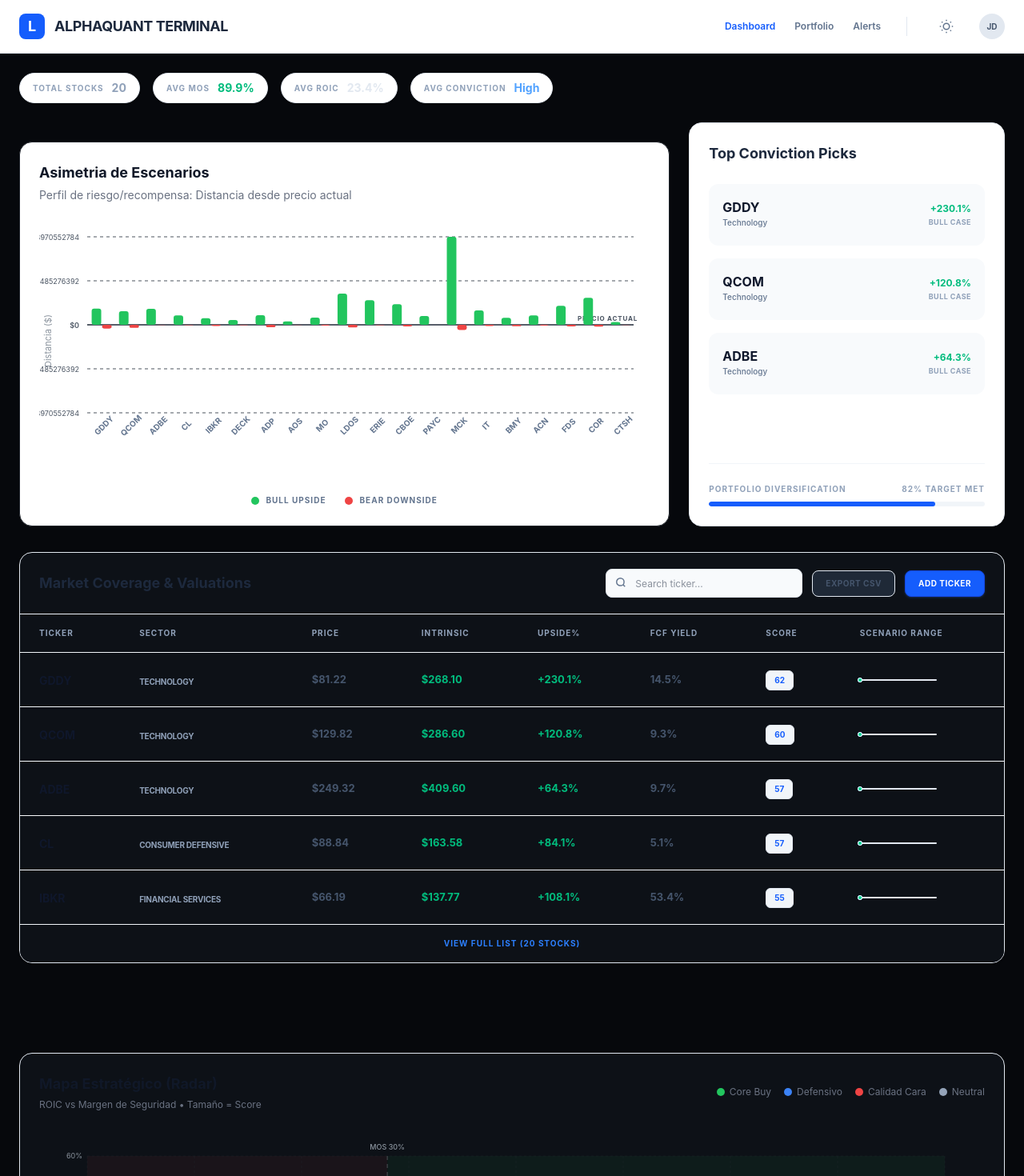
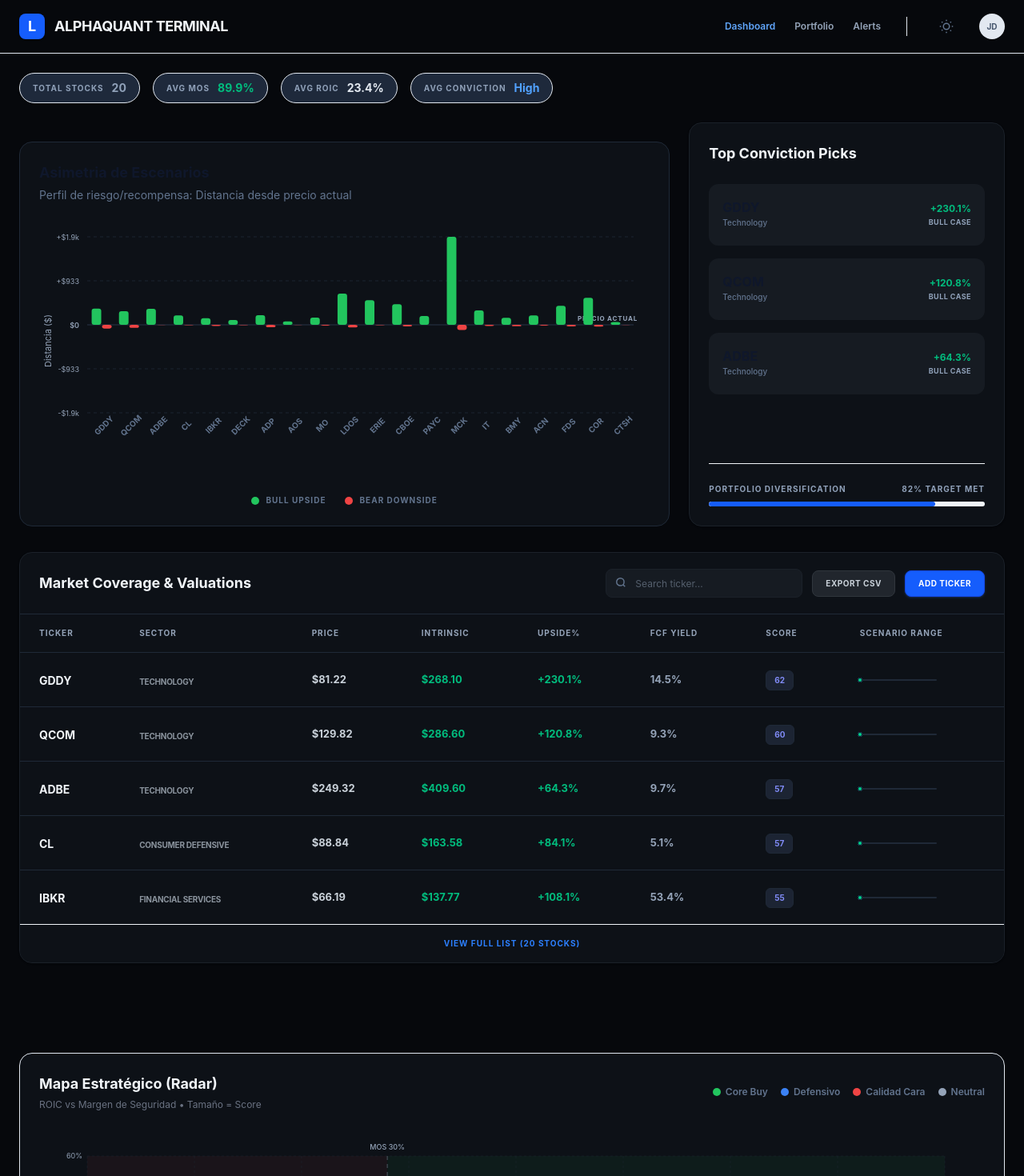
Before and after one commit to reoxb/lumui, a React (Vite) app: page / in a window 1280 px wide. Shown: the top 1470 px of the page at 80% size. Built offline with nearby package versions, Linux system fonts and the light colour scheme.

Commit message:
Funciona bien light and dark

```diff
--- a/src/index.css
+++ b/src/index.css
@@ -18,6 +18,6 @@
   --app-bg: #06080C;
   --surface: #0D1117;
   --border: #1B2129;
-  --chart-grid: #21262D;
-  --chart-text: #8B949E;
+  --chart-grid: #1F2937;
+  --chart-text: #94A3B8;
 }
--- a/src/valuation-dashboard.tsx
+++ b/src/valuation-dashboard.tsx
@@ -89,11 +89,12 @@
   const zeroY = yScale(0);
 
   return (
-    <div className="bg-white dark:bg-slate-800 rounded-2xl p-6 mt-6 transition-colors" style={{ border: "1px solid var(--chart-grid)" }}>
+    <div className="bg-white dark:bg-[#0D1117] rounded-2xl p-6 mt-6 transition-colors"
+      style={{ border: "1px solid var(--chart-grid)", background: darkMode ? '#0D1117' : '#fff' }}>
       {/* Header */}
       <div className="mb-3">
-        <h3 className="text-lg font-bold text-gray-900 dark:text-slate-100">Asimetria de Escenarios</h3>
-        <p className="text-sm text-gray-500 dark:text-slate-400 mt-1">Perfil de riesgo/recompensa: Distancia desde precio actual</p>
+        <h3 className="text-lg font-bold text-slate-900 dark:text-slate-100">Asimetria de Escenarios</h3>
+        <p className="text-sm text-slate-500 dark:text-slate-400 mt-1">Perfil de riesgo/recompensa: Distancia desde precio actual</p>
       </div>
 
       {/* Chart */}
@@ -114,18 +115,26 @@
                 x={padding.left - 10}
                 y={yScale(val) + 4}
                 textAnchor="end"
-                fill={darkMode ? "#4B5563" : "#9CA3AF"}
+                fill={darkMode ? "#94A3B8" : "#9CA3AF"}
                 fontSize="9"
                 fontWeight={val === 0 ? 600 : 400}
               >
-                {val > 0 ? `+$${val}` : val < 0 ? `-$${Math.abs(val)}` : `$${val}`}
+                {(() => {
+                  const abs = Math.abs(val);
+                  let label = "";
+                  if (abs >= 1e9) label = (val/1e9).toFixed(1) + "B";
+                  else if (abs >= 1e6) label = (val/1e6).toFixed(1) + "M";
+                  else if (abs >= 1e3) label = (val/1e3).toFixed(1) + "k";
+                  else label = val.toFixed(0);
+                  return val > 0 ? `+$${label}` : val < 0 ? `-$${label.replace('-','')}` : `$${label}`;
+                })()}
               </text>
               {val === 0 && (
                 <text
                   x={chartWidth - padding.right + 5}
                   y={yScale(val) - 5}
                   textAnchor="end"
-                  fill={darkMode ? "#4B5563" : "#9CA3AF"}
+                  fill={darkMode ? "#94A3B8" : "#9CA3AF"}
                   fontSize="8"
                   fontWeight="bold"
                   className="uppercase tracking-widest"
@@ -203,7 +212,7 @@
             return (
               <div
                 key={`label-${item.ticker}`}
-                className="absolute text-[10px] font-bold text-slate-500 dark:text-slate-400"
+                className="absolute text-[10px] font-bold text-slate-500 dark:text-slate-300"
                 style={{
                   left: `${x}px`,
                   transform: 'translateX(-50%) rotate(-45deg)',
@@ -536,11 +545,11 @@
   if (compact) {
     return (
       <div className="relative h-4 w-full flex items-center">
-        <div className="h-0.5 w-full bg-slate-200 dark:bg-slate-800 rounded-full" />
+        <div className="h-0.5 w-full rounded-full" style={{ background: 'var(--chart-grid)' }} />
         <div className="absolute h-0.5 bg-blue-500/50 rounded-full" style={{ left: `${pct(bear_value)}%`, width: `${pct(bull_value) - pct(bear_value)}%` }} />
-        <div className="absolute w-1.5 h-1.5 rounded-full bg-rose-400 border border-white dark:border-slate-900" style={{ left: `${pct(bear_value)}%`, transform: 'translateX(-50%)' }} />
+        <div className="absolute w-1.5 h-1.5 rounded-full bg-rose-400 border" style={{ borderColor: 'var(--surface)', left: `${pct(bear_value)}%`, transform: 'translateX(-50%)' }} />
         <div className="absolute w-1.5 h-1.5 rounded-full bg-white border border-blue-500" style={{ left: `${pct(base)}%`, transform: 'translateX(-50%)' }} />
-        <div className="absolute w-1.5 h-1.5 rounded-full bg-emerald-400 border border-white dark:border-slate-900" style={{ left: `${pct(bull_value)}%`, transform: 'translateX(-50%)' }} />
+        <div className="absolute w-1.5 h-1.5 rounded-full bg-emerald-400 border" style={{ borderColor: 'var(--surface)', left: `${pct(bull_value)}%`, transform: 'translateX(-50%)' }} />
       </div>
     );
   }
@@ -573,7 +582,8 @@
 
   return (
     <div onClick={() => onClick(stock)}
-      className="bg-white dark:bg-slate-800 rounded-2xl p-5 cursor-pointer transition-all duration-200 hover:shadow-md hover:-translate-y-0.5 border border-slate-200 dark:border-slate-700">
+      className="rounded-2xl p-5 cursor-pointer transition-all duration-200 hover:shadow-md hover:-translate-y-0.5 border shadow-sm"
+      style={{ background: 'var(--surface)', borderColor: 'var(--border)' }}>
       <div className="flex justify-between items-start">
         <div className="space-y-1">
           <div className="flex items-center gap-2">
@@ -636,24 +646,26 @@
     <div className="w-full">
       <table className="w-full text-left">
         <thead>
-          <tr className="border-b border-slate-100 dark:border-[#1F2937]">
+          <tr className="border-b" style={{ borderColor: 'var(--chart-grid)' }}>
             {["Ticker","Sector","Price","Intrinsic","Upside%","FCF Yield","Score","Scenario Range"].map((h) => (
               <th
                 key={h}
-                className="px-6 py-4 text-[10px] font-bold text-slate-400 dark:text-slate-500 uppercase tracking-widest bg-transparent"
+                className="px-6 py-4 text-[10px] font-bold uppercase tracking-widest bg-transparent transition-colors"
+                style={{ color: 'var(--chart-text)' }}
               >
                 {h}
               </th>
             ))}
           </tr>
         </thead>
-        <tbody className="divide-y divide-slate-50 dark:divide-[#1B2129]">
+        <tbody className="divide-y" style={{ borderColor: 'var(--chart-grid)' }}>
           {displayData.map((stock, i) => (
             <TableRow
               key={stock.ticker}
               stock={stock}
               onClick={onSelect}
               darkMode={darkMode}
+              idx={i}
             />
           ))}
         </tbody>
@@ -663,7 +675,7 @@
 }
 
 // ─── Table Row ────────────────────────────────────────────────────────────────
-function TableRow({ stock, onClick, darkMode }) {
+function TableRow({ stock, onClick, darkMode, idx }) {
   const up = upside(stock);
   const range = stock.scenario_analysis;
   const price = stock.inputs.price;
@@ -671,26 +683,43 @@
   return (
     <tr
       onClick={() => onClick(stock)}
-      className="cursor-pointer transition-all duration-200 hover:bg-slate-50 dark:hover:bg-[#161B22] group"
+      className="cursor-pointer transition-all duration-200 group border-b last:border-0"
+      style={{
+        background: 'var(--surface)',
+        borderColor: 'var(--chart-grid)'
+      }}
     >
       <td className="px-6 py-5">
-        <span className="text-sm font-bold text-slate-900 dark:text-slate-100 group-hover:text-blue-500 transition-colors uppercase leading-none">{stock.ticker}</span>
+        <span className="text-sm font-bold transition-colors uppercase leading-none"
+          style={{ color: darkMode ? '#F1F5F9' : '#0F172A' }}>
+          {stock.ticker}
+        </span>
       </td>
       <td className="px-6 py-5">
-        <span className="text-[10px] font-bold text-slate-400 dark:text-slate-500 uppercase tracking-tight">
+        <span className="text-[10px] font-bold uppercase tracking-tight"
+          style={{ color: darkMode ? '#8B949E' : '#94A3B8' }}>
           {stock.inputs.sector}
         </span>
       </td>
-      <td className="px-6 py-5 font-bold text-[13px] text-slate-600 dark:text-slate-400">{money(price)}</td>
+      <td className="px-6 py-5 font-bold text-[13px]"
+        style={{ color: darkMode ? '#C9D1D9' : '#475569' }}>
+        {money(price)}
+      </td>
       <td className="px-6 py-5 font-bold text-[13px] text-emerald-500 dark:text-[#22C55E]">{money(stock.valuation.intrinsic_value_per_share)}</td>
       <td className="px-6 py-5 font-bold text-[13px] text-emerald-500 dark:text-[#22C55E]">
         +{ (up * 100).toFixed(1)}%
       </td>
-      <td className="px-6 py-5 font-bold text-[13px] text-slate-600 dark:text-slate-400">
+      <td className="px-6 py-5 font-bold text-[13px]"
+        style={{ color: 'var(--chart-text)' }}>
         {(stock.quality_metrics.fcf_yield * 100).toFixed(1)}%
       </td>
       <td className="px-6 py-5">
-        <span className="inline-block px-2.5 py-1 rounded-md bg-slate-100 dark:bg-[#1C2433] border border-slate-200 dark:border-[#2D3748] font-bold text-[10px] text-blue-600 dark:text-indigo-400">
+        <span className="inline-block px-2.5 py-1 rounded-md font-bold text-[10px] border"
+          style={{
+            background: darkMode ? '#1C2433' : '#F1F5F9',
+            color: darkMode ? '#818CF8' : '#2563EB',
+            borderColor: 'var(--chart-grid)'
+          }}>
           {(stock.score * 100).toFixed(0)}
         </span>
       </td>
@@ -798,11 +827,11 @@
         })}
 
         <div className="grid grid-cols-2 gap-3">
-          <div className="bg-blue-50 dark:bg-blue-900/20 rounded-xl p-3">
+          <div className="bg-blue-50 dark:bg-blue-900/20 rounded-xl p-3" style={{ background: darkMode ? 'rgba(30, 58, 138, 0.2)' : '#EFF6FF' }}>
             <p className="text-xs text-blue-400 dark:text-blue-500 mb-1">Crecimiento usado</p>
             <p className="text-sm font-bold text-blue-700 dark:text-blue-300">{pctFmt(stock.assumptions.growth_used)}</p>
           </div>
-          <div className="bg-blue-50 dark:bg-blue-900/20 rounded-xl p-3">
+          <div className="bg-blue-50 dark:bg-blue-900/20 rounded-xl p-3" style={{ background: darkMode ? 'rgba(30, 58, 138, 0.2)' : '#EFF6FF' }}>
             <p className="text-xs text-blue-400 dark:text-blue-500 mb-1">WACC</p>
             <p className="text-sm font-bold text-blue-700 dark:text-blue-300">{pctFmt(stock.assumptions.wacc)}</p>
           </div>
@@ -832,7 +861,13 @@
   const [filterSector, setFilterSector]   = useState("All");
   const [search, setSearch]               = useState("");
   const [showAll, setShowAll]             = useState(false);
-  const [darkMode, setDarkMode]           = useState(true);
+  const [darkMode, setDarkMode]           = useState(() => {
+    if (typeof window !== "undefined") {
+      const saved = localStorage.getItem('darkMode');
+      return saved !== null ? saved === 'true' : true;
+    }
+    return true;
+  });
 
   useEffect(() => {
     if (darkMode) {
@@ -874,17 +909,21 @@
       <style>{`@keyframes spin{from{transform:rotate(0deg)}to{transform:rotate(360deg)}}`}</style>
 
       {/* ── HEADER ── */}
-      <header className="px-6 py-4 flex items-center justify-between border-b border-slate-200 dark:border-[#1F2937] bg-white dark:bg-[#0D1117]">
+      <header className="px-6 py-4 flex items-center justify-between border-b border-slate-200 dark:border-[#1F2937] transition-all duration-300"
+        style={{ background: darkMode ? '#06080C' : '#FFFFFF' }}>
         <div className="flex items-center gap-3">
-          <div className="w-8 h-8 rounded-lg bg-blue-600 flex items-center justify-center text-white font-bold text-lg">L</div>
-          <h1 className="text-lg font-bold text-slate-800 dark:text-slate-100 uppercase tracking-tight">AlphaQuant Terminal</h1>
+          <div className="w-8 h-8 rounded-lg bg-blue-600 flex items-center justify-center text-white font-bold text-lg shadow-sm">L</div>
+          <h1 className="text-lg font-bold uppercase tracking-tight"
+            style={{ color: darkMode ? '#F1F5F9' : '#0F172A' }}>
+            AlphaQuant Terminal
+          </h1>
         </div>
 
         <div className="flex items-center gap-6">
           <nav className="hidden md:flex items-center gap-6">
-            <a href="#" className="text-xs font-semibold text-blue-600 dark:text-blue-400">Dashboard</a>
-            <a href="#" className="text-xs font-semibold text-slate-500 dark:text-slate-400 hover:text-slate-800 dark:hover:text-slate-200">Portfolio</a>
-            <a href="#" className="text-xs font-semibold text-slate-500 dark:text-slate-400 hover:text-slate-800 dark:hover:text-slate-200">Alerts</a>
+            <a href="#" className="text-xs font-semibold" style={{ color: darkMode ? '#60A5FA' : '#2563EB' }}>Dashboard</a>
+            <a href="#" className="text-xs font-semibold hover:opacity-80 transition-opacity" style={{ color: darkMode ? '#94A3B8' : '#64748B' }}>Portfolio</a>
+            <a href="#" className="text-xs font-semibold hover:opacity-80 transition-opacity" style={{ color: darkMode ? '#94A3B8' : '#64748B' }}>Alerts</a>
           </nav>
 
           <div className="h-6 w-px bg-slate-200 dark:bg-slate-700 mx-2"></div>
@@ -908,7 +947,8 @@
           { label: "Avg ROIC", value: pctFmt(avgRoic), color: "text-slate-200" },
           { label: "Avg Conviction", value: "High", color: "text-blue-400" },
         ].map((pill, i) => (
-          <div key={i} className="flex items-center gap-2.5 px-4 py-2 rounded-full bg-white dark:bg-slate-800 border border-slate-200 dark:border-slate-700 shadow-sm">
+          <div key={i} className="flex items-center gap-2.5 px-4 py-2 rounded-full bg-white dark:bg-slate-800 border border-slate-200 dark:border-slate-700 shadow-sm transition-colors"
+            style={{ background: darkMode ? '#1e293b' : '#fff' }}>
             <span className="text-[10px] font-bold text-slate-400 dark:text-slate-500 uppercase tracking-widest">{pill.label}</span>
             <span className={`text-sm font-bold ${pill.color}`}>{pill.value}</span>
           </div>
@@ -923,22 +963,28 @@
         </div>
 
         {/* Top Conviction Picks */}
-        <div className="bg-white dark:bg-[#0D1117] rounded-2xl border border-slate-200 dark:border-[#1F2937] p-6 shadow-sm flex flex-col">
-          <h2 className="text-lg font-bold text-slate-800 dark:text-slate-100 mb-6">Top Conviction Picks</h2>
+        <div className="rounded-2xl border p-6 shadow-sm flex flex-col transition-all duration-300"
+          style={{
+            background: 'var(--surface)',
+            borderColor: 'var(--border)'
+          }}>
+          <h2 className="text-lg font-bold mb-6" style={{ color: darkMode ? '#F1F5F9' : '#1E293B' }}>Top Conviction Picks</h2>
 
           <div className="space-y-4 flex-1">
             {data.slice(0, 3).map((stock, i) => {
               const up = upside(stock);
               return (
-                <div key={i} className="group p-4 rounded-xl bg-slate-50 dark:bg-[#161B22] border border-transparent dark:border-[#1B2129] hover:border-blue-500/50 transition-all cursor-pointer" onClick={() => setSelected(stock)}>
+                <div key={i} className="group p-4 rounded-xl bg-slate-50 dark:bg-[#161B22] border border-transparent dark:border-[#1B2129] hover:border-blue-500/50 transition-all cursor-pointer"
+                  style={{ background: darkMode ? '#161B22' : '#F8FAFC' }}
+                  onClick={() => setSelected(stock)}>
                   <div className="flex justify-between items-start mb-1">
                     <div>
                       <span className="font-bold text-slate-900 dark:text-slate-100">{stock.ticker}</span>
-                      <p className="text-[10px] text-slate-500 dark:text-slate-500 font-medium truncate w-32">{stock.inputs.sector}</p>
+                      <p className="text-[10px] text-slate-500 dark:text-slate-400 font-medium truncate w-32">{stock.inputs.sector}</p>
                     </div>
                     <div className="text-right">
                       <span className="text-xs font-bold text-emerald-500">+{ (up * 100).toFixed(1)}%</span>
-                      <p className="text-[9px] text-slate-400 dark:text-slate-600 font-bold uppercase tracking-wider">Bull Case</p>
+                      <p className="text-[9px] text-slate-400 dark:text-slate-500 font-bold uppercase tracking-wider">Bull Case</p>
                     </div>
                   </div>
                 </div>
@@ -960,10 +1006,17 @@
 
       {/* ── MARKET COVERAGE ── */}
       <div className="max-w-7xl mx-auto px-6 pb-20">
-        <div className="bg-white dark:bg-[#0D1117] rounded-2xl border border-slate-200 dark:border-slate-800 shadow-sm overflow-hidden"
-          style={{ background: darkMode ? '#0D1117' : '#fff' }}>
-          <div className="px-6 py-5 border-b border-slate-100 dark:border-slate-800 flex items-center justify-between">
-            <h2 className="text-lg font-bold text-slate-800 dark:text-slate-100">Market Coverage & Valuations</h2>
+        <div className="rounded-2xl border transition-all duration-300 shadow-sm overflow-hidden"
+          style={{
+            background: 'var(--surface)',
+            borderColor: 'var(--border)'
+          }}>
+          <div className="px-6 py-5 border-b flex items-center justify-between"
+            style={{ borderColor: 'var(--chart-grid)' }}>
+            <h2 className="text-lg font-bold"
+              style={{ color: darkMode ? '#F1F5F9' : '#1E293B' }}>
+              Market Coverage & Valuations
+            </h2>
             <div className="flex items-center gap-3">
               <div className="relative h-9">
                 <input
@@ -971,14 +1024,23 @@
                   placeholder="Search ticker..."
                   value={search}
                   onChange={e => setSearch(e.target.value)}
-                  className="pl-9 pr-4 h-full bg-slate-50 dark:bg-slate-900 border border-slate-200 dark:border-slate-700 rounded-lg text-xs outline-none focus:ring-1 focus:ring-blue-500/50 text-slate-800 dark:text-slate-100 transition-colors"
+                  className="pl-9 pr-4 h-full rounded-lg text-xs outline-none focus:ring-1 focus:ring-blue-500/50 transition-colors border"
+                  style={{
+                    background: darkMode ? '#161B22' : '#F8FAFC',
+                    color: 'var(--chart-text)',
+                    borderColor: 'var(--border)'
+                  }}
                 />
                 <div className="absolute left-3 top-2.5 text-slate-500">
                   <svg width="14" height="14" fill="none" stroke="currentColor" strokeWidth="2.5" viewBox="0 0 24 24"><circle cx="11" cy="11" r="8"/><line x1="21" y1="21" x2="16.65" y2="16.65"/></svg>
                 </div>
               </div>
-              <button className="px-4 py-2 bg-slate-100 dark:bg-slate-800 text-slate-600 dark:text-slate-300 text-[10px] font-bold rounded-lg uppercase tracking-wider border border-slate-200 dark:border-slate-700"
-                style={{ background: darkMode ? '#1F2937' : '#F1F5F9' }}>
+              <button className="px-4 py-2 text-[10px] font-bold rounded-lg uppercase tracking-wider border transition-colors"
+                style={{
+                  background: darkMode ? '#21262D' : '#F1F5F9',
+                  color: darkMode ? '#C9D1D9' : '#64748B',
+                  borderColor: darkMode ? '#30363D' : '#E2E8F0'
+                }}>
                 Export CSV
               </button>
               <button className="px-4 py-2 bg-blue-600 text-white text-[10px] font-bold rounded-lg uppercase tracking-wider border border-blue-700 shadow-sm shadow-blue-500/20">Add Ticker</button>
@@ -1095,7 +1157,10 @@
         {/* Header */}
         <div className="mb-4 flex items-center justify-between">
           <div>
-            <h2 className="text-lg font-bold text-gray-900 dark:text-slate-100">Mapa Estratégico (Radar)</h2>
+            <h2 className="text-lg font-bold"
+              style={{ color: darkMode ? '#F1F5F9' : '#1E293B' }}>
+              Mapa Estratégico (Radar)
+            </h2>
             <p className="text-xs text-gray-500 dark:text-slate-400 mt-1">
               ROIC vs Margen de Seguridad • Tamaño = Score
             </p>
@@ -1105,7 +1170,7 @@
             {Object.entries(categoryLabels).map(([key, label]) => (
               <div key={key} className="flex items-center gap-1.5">
                 <div className="w-2.5 h-2.5 rounded-full" style={{ backgroundColor: categoryColors[key] }}></div>
-                <span className="text-gray-500 text-xs">{label}</span>
+                <span className="text-slate-500 dark:text-slate-400 text-xs font-semibold">{label}</span>
               </div>
             ))}
           </div>
@@ -1241,7 +1306,7 @@
                   left: `${x}px`,
                   top: `${y - radius - 6}px`,
                   transform: 'translateX(-50%)',
-                  textShadow: darkMode ? '0 1px 2px rgba(0,0,0,0.8)' : '0 1px 2px rgba(255,255,255,0.9)',
+                  textShadow: darkMode ? '0 0 4px rgba(0,0,0,1)' : '0 1px 2px rgba(255,255,255,0.9)',
                   opacity: hoveredStock && hoveredStock !== point.ticker ? 0.4 : 1,
                   transition: 'opacity 0.2s'
                 }}
@@ -1400,7 +1465,10 @@
     <div className="max-w-7xl mx-auto px-6 py-8">
       <div className="mb-6">
         <p className="text-xs font-semibold text-gray-400 dark:text-slate-500 uppercase tracking-widest mb-2">Inteligencia Contextual</p>
-        <h2 className="text-xl font-bold text-gray-900 dark:text-slate-100">Flags de Segundo Orden</h2>
+        <h2 className="text-xl font-bold"
+          style={{ color: darkMode ? '#F1F5F9' : '#1E293B' }}>
+          Flags de Segundo Orden
+        </h2>
       </div>
 
       <div className="grid grid-cols-1 md:grid-cols-2 lg:grid-cols-3 gap-4">
@@ -1418,7 +1486,7 @@
             <div className="flex items-start justify-between mb-3">
               <div className="flex items-center gap-2">
                 <span className="text-xl">{flag.icon}</span>
-                <h3 className="font-bold text-gray-900 dark:text-slate-100">{flag.title}</h3>
+                <h3 className="font-bold text-slate-800 dark:text-slate-100">{flag.title}</h3>
               </div>
               <span
                 className="text-xs font-bold px-2 py-1 rounded-full"
@@ -1444,9 +1512,9 @@
                     key={ticker}
                     className="text-xs font-medium px-2 py-1 rounded-md"
                     style={{
-                      backgroundColor: "rgba(255,255,255,0.6)",
-                      color: "#374151",
-                      border: "1px solid rgba(0,0,0,0.1)"
+                      backgroundColor: darkMode ? "rgba(255,255,255,0.08)" : "rgba(255,255,255,0.6)",
+                      color: darkMode ? "#F1F5F9" : "#374151",
+                      border: darkMode ? "1px solid rgba(255,255,255,0.1)" : "1px solid rgba(0,0,0,0.1)"
                     }}
                   >
                     {ticker}
```
